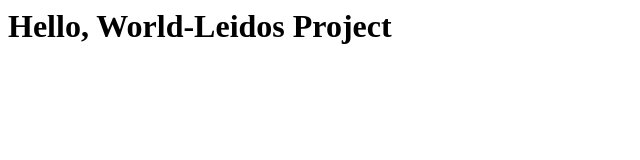
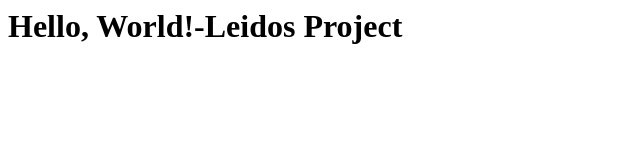
Before and after one commit to prasanna2009/LeidosProject, a plain HTML site: page index.html in a window 1280 px wide. Shown: the whole page, without its empty margins (0-640 px from the left). Drawn offline with Linux system fonts and the light colour scheme.

Commit message:
Hello World Webserver

```diff
--- a/index.html
+++ b/index.html
@@ -1 +1 @@
-<html><body><h1>Hello, World-Leidos Project</h1></body></html>
+<html><body><h1>Hello, World!-Leidos Project</h1></body></html>
```
